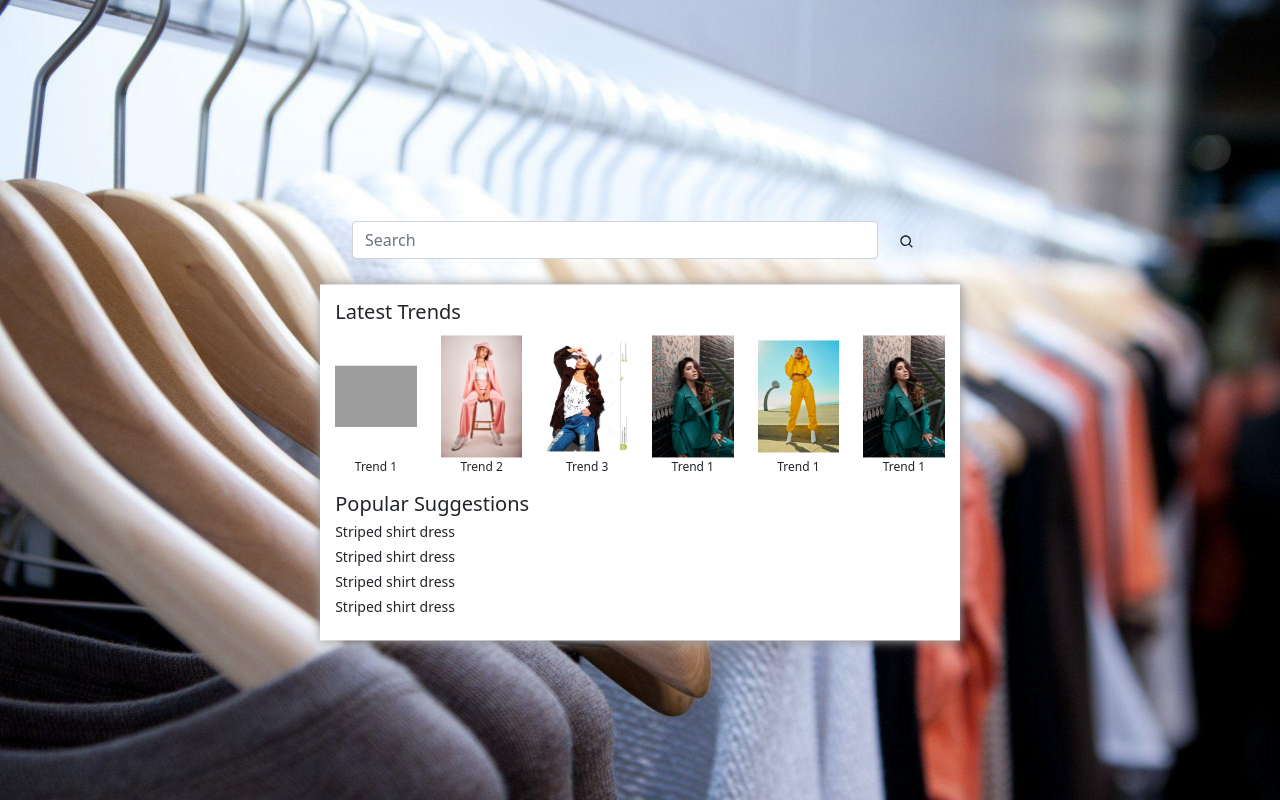
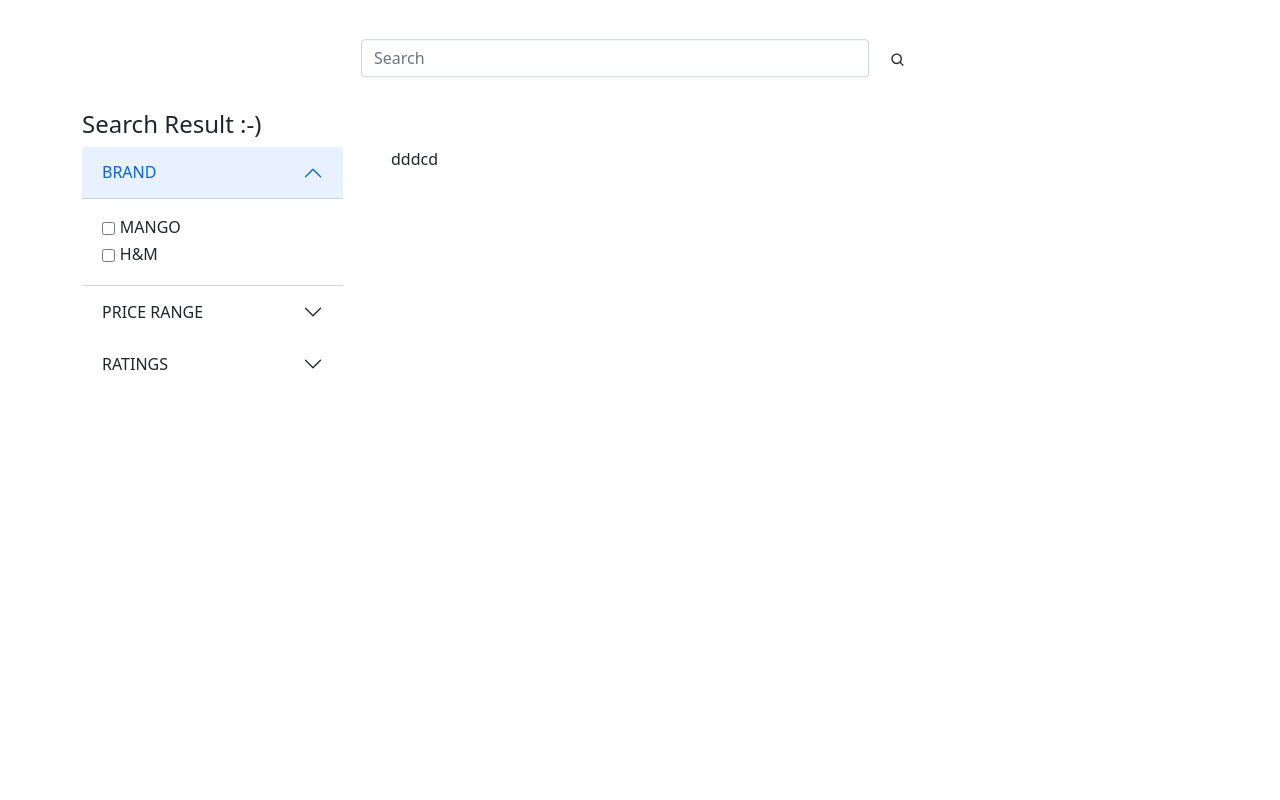
Before and after one commit to Shoaibk2604/zevi_assesmentt, a React (Create React App) app: page /productpage in a window 1280 px wide. Built offline with nearby package versions, Linux system fonts and the light colour scheme; grey boxes are pictures that could not be loaded.

Commit message:
productPage

```diff
--- a/package.json
+++ b/package.json
@@ -3,6 +3,9 @@
   "version": "0.1.0",
   "private": true,
   "dependencies": {
+    "@emotion/react": "^11.10.6",
+    "@emotion/styled": "^11.10.6",
+    "@mui/material": "^5.12.0",
     "@testing-library/jest-dom": "^5.16.5",
     "@testing-library/react": "^13.4.0",
     "@testing-library/user-event": "^13.5.0",
@@ -10,6 +13,8 @@
     "react": "^18.2.0",
     "react-dom": "^18.2.0",
     "react-icons": "^4.8.0",
+    "react-router": "^6.10.0",
+    "react-router-dom": "^6.6.2",
     "react-scripts": "5.0.1",
     "web-vitals": "^2.1.4"
   },
--- a/public/index.html
+++ b/public/index.html
@@ -16,6 +16,7 @@
     -->
     <link rel="manifest" href="%PUBLIC_URL%/manifest.json" />
     <link href="https://cdn.jsdelivr.net/npm/bootstrap@5.0.2/dist/css/bootstrap.min.css" rel="stylesheet" integrity="sha384-EVSTQN3/azprG1Anm3QDgpJLIm9Nao0Yz1ztcQTwFspd3yD65VohhpuuCOmLASjC" crossorigin="anonymous">
+    <script src="https://cdn.jsdelivr.net/npm/bootstrap@5.0.2/dist/js/bootstrap.bundle.min.js" integrity="sha384-MrcW6ZMFYlzcLA8Nl+NtUVF0sA7MsXsP1UyJoMp4YLEuNSfAP+JcXn/tWtIaxVXM" crossorigin="anonymous"></script>
     <!--
       Notice the use of %PUBLIC_URL% in the tags above.
       It will be replaced with the URL of the `public` folder during the build.
--- a/src/App.css
+++ b/src/App.css
@@ -2,7 +2,7 @@
   margin: 0;
   padding: 0;
   box-sizing: border-box;
-  scroll-behavior: smooth;
+  /* scroll-behavior: smooth; */
 }
 .home-bg{
   background-image: url(../src/Assests/homebg.jpg);
@@ -53,3 +53,27 @@
 .outfit-title h6{
  font-size: 14px;
 }
+/* product page search bar */
+
+.product-search{
+  position: relative;
+  top: 10%;
+  width: 50%;
+  left: 50%;
+  transform: translate(-50%,40%);
+  margin: 1.5em 0em;
+}
+.search-result{
+  margin-top: 3em;
+}
+/* rating css */
+.checkClass{
+  display: flex;
+}
+.checkClass label{
+  display: flex;
+  justify-content: center;
+  align-items: center;
+  margin-left: 0.3em;
+  margin-bottom: 0.2em;
+}
--- a/src/App.js
+++ b/src/App.js
@@ -1,11 +1,16 @@
-import logo from './logo.svg';
-import './App.css';
-import HomeLayout from './container/home/homeLayout';
-
+import "./App.css";
+import HomeLayout from "./container/home/homeLayout";
+import { Route, Routes } from "react-router";
+import ProductLayout from "./container/productpage/productLayout";
 function App() {
   return (
     <div className="App">
-      <HomeLayout/>
+      <Routes>
+        <Route path="/" element={<HomeLayout />} />
+      </Routes>
+      <Routes>
+        <Route path="/productpage" element={<ProductLayout/>} />
+      </Routes>
     </div>
   );
 }
--- a/src/container/home/homeLayout.jsx
+++ b/src/container/home/homeLayout.jsx
@@ -1,10 +1,12 @@
 import React from "react";
 import SearchBox from "./component/searchBar";
+import SuggestionBox from "./component/suggestionBox";
 function HomeLayout() {
   return (
     <div className="home-bg">
       <div className="container">
         <SearchBox />
+      <SuggestionBox />
       </div>
     </div>
   );
--- /dev/null
+++ b/src/container/productpage/components/filter.jsx
@@ -0,0 +1,81 @@
+import React from 'react'
+import { AiFillStar,AiOutlineStar } from "react-icons/ai";
+
+const Filter = () => {
+  return (<>
+      <div class="accordion" id="accordionPanelsStayOpenExample">
+  <div class="accordion-item" style={{border:'0px'}}>
+    <h2 class="accordion-header"  id="panelsStayOpen-headingOne">
+      <button class="accordion-button" type="button" data-bs-toggle="collapse" data-bs-target="#panelsStayOpen-collapseOne" aria-expanded="true" aria-controls="panelsStayOpen-collapseOne">
+        BRAND
+      </button>
+    </h2>
+    <div id="panelsStayOpen-collapseOne" class="accordion-collapse collapse show" aria-labelledby="panelsStayOpen-headingOne">
+      <div class="accordion-body" style={{borderBottom:"0.1px solid lightgrey"}}>
+        <div className='checkClass'>
+        <input type="checkbox" name="mango" id="mango" />
+        <label htmlFor="mango"> MANGO </label>
+        </div>
+        <div className='checkClass'>
+        <input type="checkbox" name="hm" id="hm" />
+        <label htmlFor="hm"> H&M </label>
+        </div>
+      </div>
+    </div>
+  </div>
+  <div class="accordion-item" style={{border:'0px'}}>
+    <h2 class="accordion-header" id="panelsStayOpen-headingTwo">
+      <button class="accordion-button collapsed" type="button" data-bs-toggle="collapse" data-bs-target="#panelsStayOpen-collapseTwo" aria-expanded="false" aria-controls="panelsStayOpen-collapseTwo">
+        PRICE RANGE
+      </button>
+    </h2>
+    <div id="panelsStayOpen-collapseTwo" class="accordion-collapse collapse" aria-labelledby="panelsStayOpen-headingTwo">
+      <div class="accordion-body" style={{borderBottom:"0.1px solid lightgrey"}}>
+      <div className='checkClass'>
+        <input type="checkbox" name="lowprice" id="lowprice" />
+        <label htmlFor="lowprice"> UNDER 500 </label>
+        </div>
+        <div className='checkClass'>
+        <input type="checkbox" name="highprice" id="highprice" />
+        <label htmlFor="highprice"> 1000 TO 3000 </label>
+        </div>
+      </div>
+    </div>
+  </div>
+  <div class="accordion-item" style={{border:'0px'}}>
+    <h2 class="accordion-header" id="panelsStayOpen-headingThree">
+      <button class="accordion-button collapsed" type="button" data-bs-toggle="collapse" data-bs-target="#panelsStayOpen-collapseThree" aria-expanded="false" aria-controls="panelsStayOpen-collapseThree">
+        RATINGS
+      </button>
+    </h2>
+    <div id="panelsStayOpen-collapseThree" class="accordion-collapse collapse" aria-labelledby="panelsStayOpen-headingThree">
+      <div class="accordion-body" style={{borderBottom:"0.1px solid lightgrey"}}>
+      <div className='checkClass'>
+        <input type="checkbox" name="rating5" id="rating5" />
+        <label htmlFor="rating5"><AiFillStar/><AiFillStar/><AiFillStar/><AiFillStar/><AiFillStar/> </label>
+        </div>
+      <div className='checkClass'>
+        <input type="checkbox" name="rating4" id="rating4" />
+        <label htmlFor="rating4"><AiFillStar/><AiFillStar/><AiFillStar/><AiFillStar/><AiOutlineStar/> </label>
+        </div>
+      <div className='checkClass'>
+        <input type="checkbox" name="rating3" id="rating3" />
+        <label htmlFor="rating3"><AiFillStar/><AiFillStar/><AiFillStar/><AiOutlineStar/><AiOutlineStar/> </label>
+        </div>
+      <div className='checkClass'>
+        <input type="checkbox" name="rating2" id="rating2" />
+        <label htmlFor="rating2"><AiFillStar/><AiFillStar/><AiOutlineStar/><AiOutlineStar/><AiOutlineStar/> </label>
+        </div>
+      <div className='checkClass'>
+        <input type="checkbox" name="rating1" id="rating1" />
+        <label htmlFor="rating1"><AiFillStar/><AiOutlineStar/><AiOutlineStar/><AiOutlineStar/><AiOutlineStar/> </label>
+        </div>
+      </div>
+    </div>
+  </div>
+</div>
+    </>
+  )
+}
+
+export default Filter;
--- /dev/null
+++ b/src/container/productpage/components/productCard.jsx
@@ -0,0 +1,12 @@
+import React from 'react'
+
+const ProductCard = () => {
+  return (<>
+    <div className='container'>
+      dddcd
+    </div>
+  </>
+  )
+}
+
+export default ProductCard;
--- /dev/null
+++ b/src/container/productpage/productLayout.jsx
@@ -0,0 +1,38 @@
+import React from "react";
+import { BiSearch } from "react-icons/bi";
+import Filter from "./components/filter";
+import ProductCard from "./components/productCard";
+const ProductLayout = () => {
+  return (
+    <div className="container">
+      <div className="product-search">
+        <form class="d-flex">
+          <input
+            class="form-control me-2"
+            type="search"
+            placeholder="Search"
+            aria-label="Search"
+          />
+          <button class="btn" type="submit">
+            {" "}
+            <BiSearch />{" "}
+          </button>
+        </form>
+      </div>
+          <div className="search-result">
+
+            <h4>Search Result :-)</h4>
+      <div className="row">
+        <div className="col-md-3">
+            <Filter />
+          </div>
+        <div className="col-md-9">
+            <ProductCard/>
+        </div>
+      </div>
+      </div>
+    </div>
+  );
+};
+
+export default ProductLayout;
--- a/src/index.js
+++ b/src/index.js
@@ -3,11 +3,13 @@ import ReactDOM from 'react-dom/client';
 import './index.css';
 import App from './App';
 import reportWebVitals from './reportWebVitals';
-
+import { BrowserRouter } from 'react-router-dom';
 const root = ReactDOM.createRoot(document.getElementById('root'));
 root.render(
   <React.StrictMode>
+    <BrowserRouter>
     <App />
+    </BrowserRouter>
   </React.StrictMode>
 );
 
```
Also changed, not shown: 1 other file (tests, documents, lock files or other folders).
